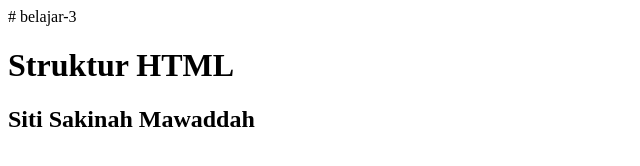
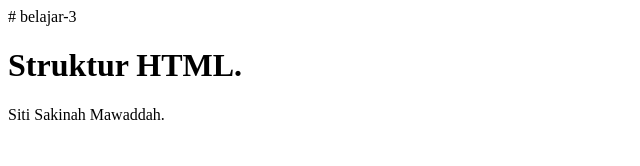
Before and after one commit to sakinahmawaddah846/belajar-3, a plain HTML site: page index.html in a window 1280 px wide. Shown: the whole page, without its empty margins (0-640 px from the left). Drawn offline with Linux system fonts and the light colour scheme.

Commit message:
Update index.html

```diff
--- a/index.html
+++ b/index.html
@@ -4,8 +4,8 @@
     <meta charset="utf-8">
 <title>Github</title>
 <link rel=stylesheet"href="stylesheet.css">
-<h1>Struktur HTML</h1>
-<h2>Siti Sakinah Mawaddah</h2>
+<h1>Struktur HTML.</h1>
+<p>Siti Sakinah Mawaddah.</p>
 
   </head>
   <body>
```
